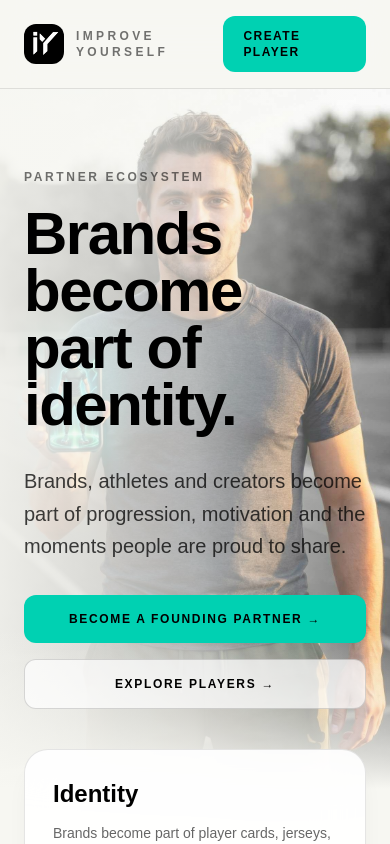
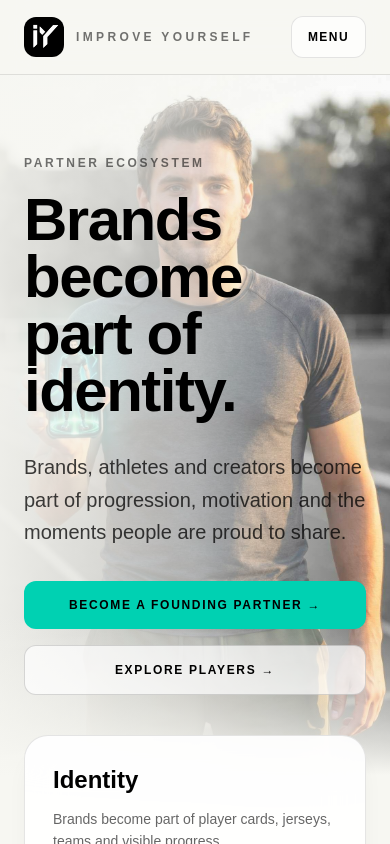
Before and after one commit to PlayableFitness/website, a Next.js app: page /partners in a window 390 px wide. Shown: the top 844 px of the page. Built offline with nearby package versions, Linux system fonts and the light colour scheme.

Commit message:
Update page.tsx

```diff
--- a/app/partners/page.tsx
+++ b/app/partners/page.tsx
@@ -19,9 +19,22 @@ function Navbar() {
           </Link>
         </nav>
 
-        <Link href="/players" className="rounded-xl bg-[#00D1B2] px-5 py-3 text-xs font-semibold uppercase tracking-[0.12em] text-black">
-          Create Player
-        </Link>
+        <details className="relative md:hidden">
+          <summary className="list-none rounded-xl border border-black/10 bg-white/70 px-4 py-3 text-xs font-semibold uppercase tracking-[0.12em] text-black cursor-pointer">
+            Menu
+          </summary>
+          <div className="absolute right-0 mt-3 w-48 overflow-hidden rounded-2xl border border-black/10 bg-white shadow-xl shadow-black/10">
+            <Link href="/" className="block px-5 py-4 text-sm font-semibold text-black">
+              Home
+            </Link>
+            <Link href="/players" className="block border-t border-black/10 px-5 py-4 text-sm font-semibold text-black">
+              Players
+            </Link>
+            <Link href="/partners" className="block border-t border-black/10 px-5 py-4 text-sm font-semibold text-black">
+              Partners
+            </Link>
+          </div>
+        </details>
       </div>
     </header>
   );
```
